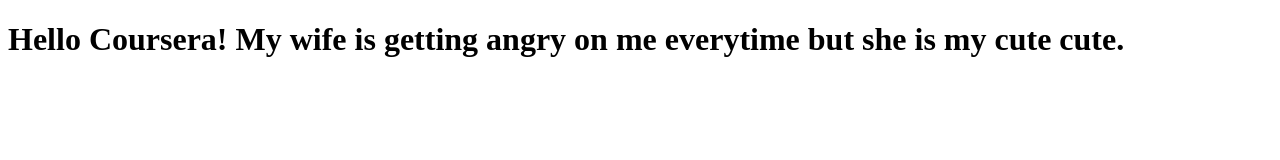
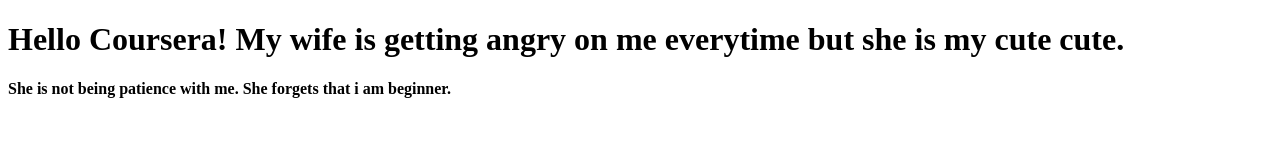
Before and after one commit to Ujash9099/Coursera-test, a plain HTML site: page Site/Index.html in a window 1280 px wide. Drawn offline with Linux system fonts and the light colour scheme.

Commit message:
Added text to the body.

```diff
--- a/Site/Index.html
+++ b/Site/Index.html
@@ -5,5 +5,6 @@
 </head>
 <body>
 <h1>Hello Coursera! My wife is getting angry on me everytime but she is my cute cute.</h1>
+<P><b> She is not being patience with me. She forgets that i am beginner.</b></P>
 </body>
 </html>
```
